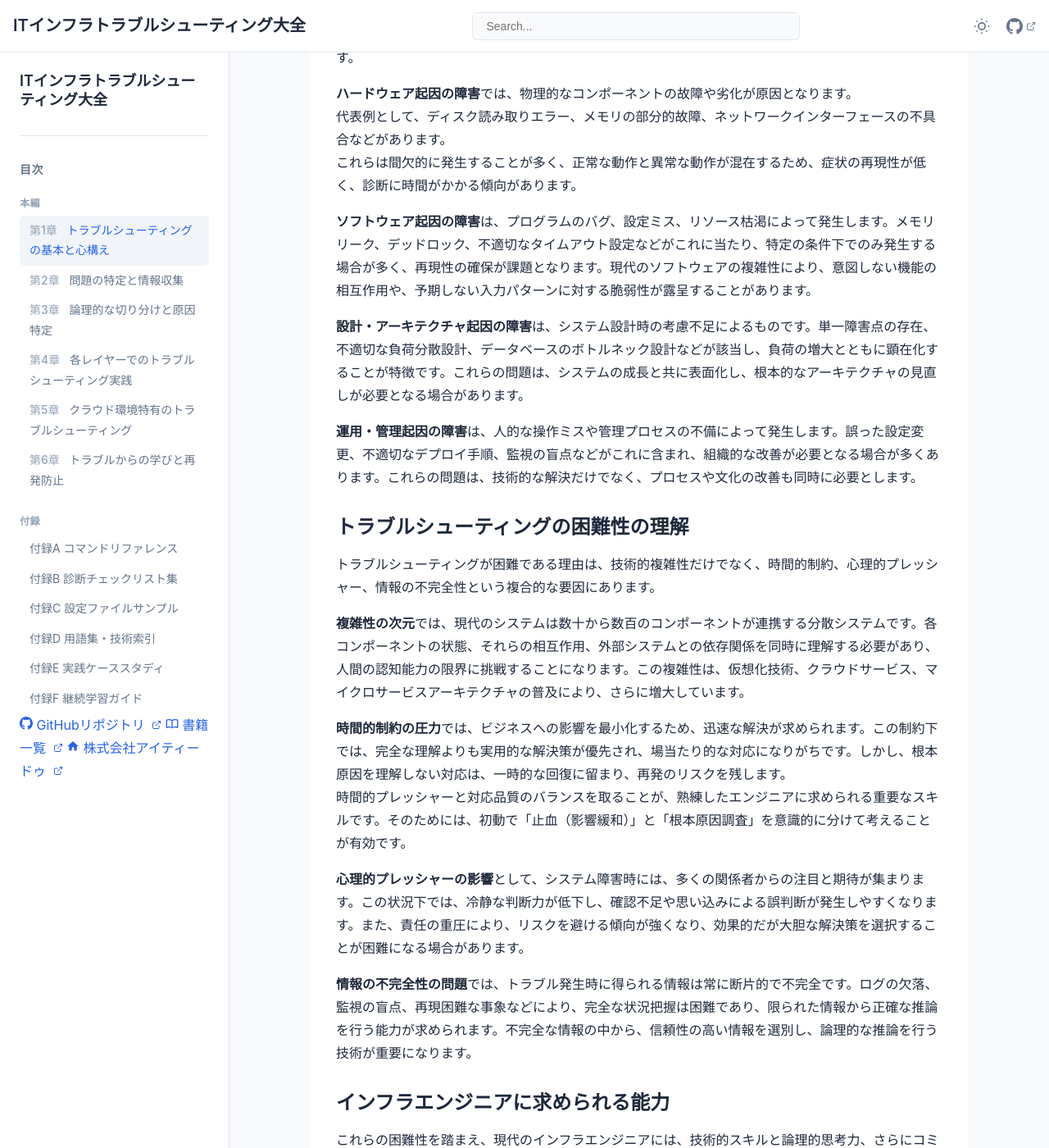
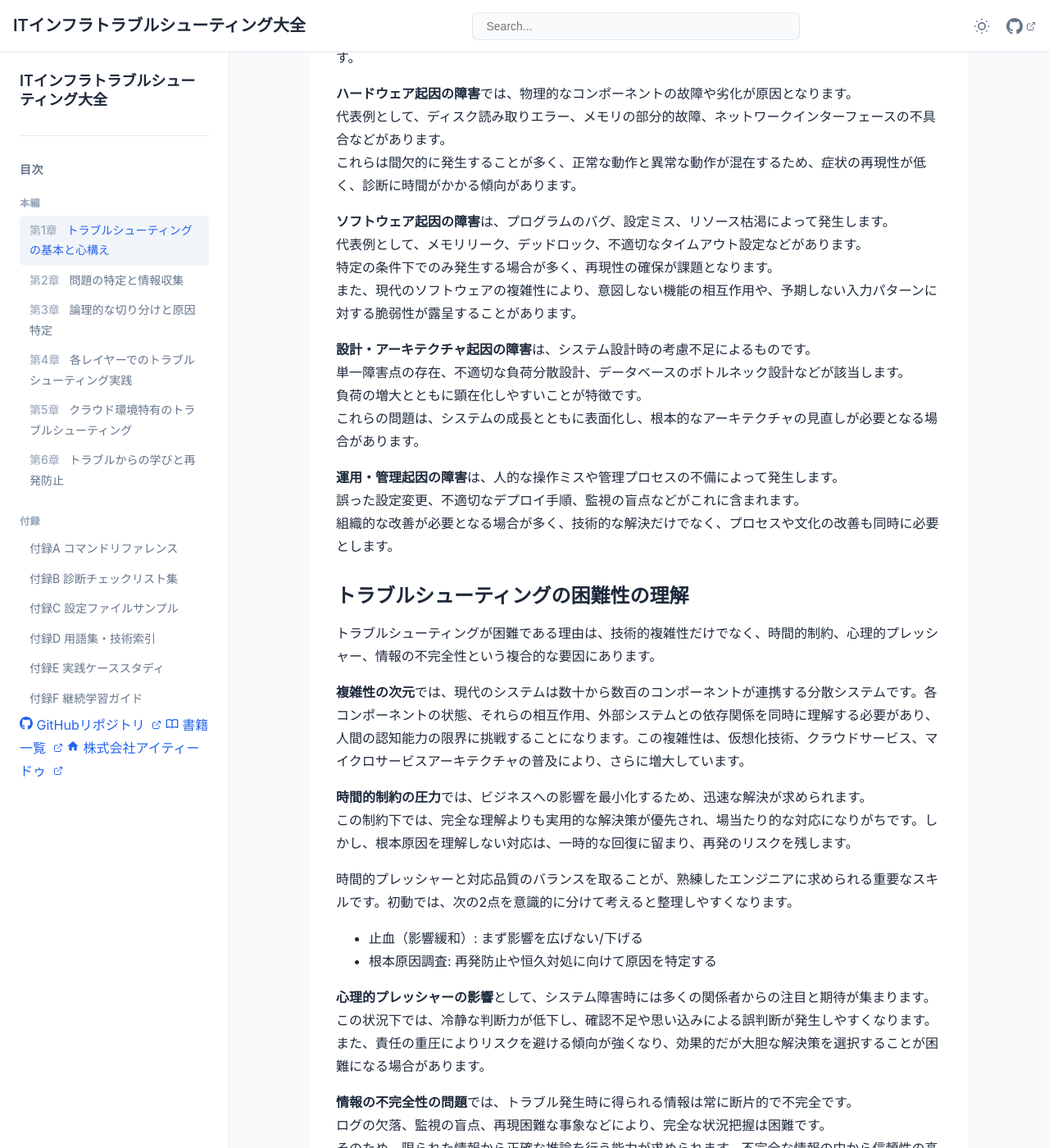
Before and after one commit to itdojp/IT-infra-troubleshooting-book, a Jekyll site: the page built from docs/src/chapter-chapter01/index.md, in a window 1280 px wide and 1400 px high, scrolled down 990 px. Shown: the whole window at 82% size. Built offline with Jekyll 4.4.1, drawn with Linux system fonts in a browser that asks for light colours; some of the changed text lies outside the part shown.

Commit message:
docs: improve ch1 readability and add template security notes (#78)

````diff
--- a/docs/src/chapter-chapter01/index.md
+++ b/docs/src/chapter-chapter01/index.md
@@ -31,11 +31,19 @@ order: 1
 代表例として、ディスク読み取りエラー、メモリの部分的故障、ネットワークインターフェースの不具合などがあります。
 これらは間欠的に発生することが多く、正常な動作と異常な動作が混在するため、症状の再現性が低く、診断に時間がかかる傾向があります。
 
-**ソフトウェア起因の障害**は、プログラムのバグ、設定ミス、リソース枯渇によって発生します。メモリリーク、デッドロック、不適切なタイムアウト設定などがこれに当たり、特定の条件下でのみ発生する場合が多く、再現性の確保が課題となります。現代のソフトウェアの複雑性により、意図しない機能の相互作用や、予期しない入力パターンに対する脆弱性が露呈することがあります。
+**ソフトウェア起因の障害**は、プログラムのバグ、設定ミス、リソース枯渇によって発生します。
+代表例として、メモリリーク、デッドロック、不適切なタイムアウト設定などがあります。
+特定の条件下でのみ発生する場合が多く、再現性の確保が課題となります。
+また、現代のソフトウェアの複雑性により、意図しない機能の相互作用や、予期しない入力パターンに対する脆弱性が露呈することがあります。
 
-**設計・アーキテクチャ起因の障害**は、システム設計時の考慮不足によるものです。単一障害点の存在、不適切な負荷分散設計、データベースのボトルネック設計などが該当し、負荷の増大とともに顕在化することが特徴です。これらの問題は、システムの成長と共に表面化し、根本的なアーキテクチャの見直しが必要となる場合があります。
+**設計・アーキテクチャ起因の障害**は、システム設計時の考慮不足によるものです。
+単一障害点の存在、不適切な負荷分散設計、データベースのボトルネック設計などが該当します。
+負荷の増大とともに顕在化しやすいことが特徴です。
+これらの問題は、システムの成長とともに表面化し、根本的なアーキテクチャの見直しが必要となる場合があります。
 
-**運用・管理起因の障害**は、人的な操作ミスや管理プロセスの不備によって発生します。誤った設定変更、不適切なデプロイ手順、監視の盲点などがこれに含まれ、組織的な改善が必要となる場合が多くあります。これらの問題は、技術的な解決だけでなく、プロセスや文化の改善も同時に必要とします。
+**運用・管理起因の障害**は、人的な操作ミスや管理プロセスの不備によって発生します。
+誤った設定変更、不適切なデプロイ手順、監視の盲点などがこれに含まれます。
+組織的な改善が必要となる場合が多く、技術的な解決だけでなく、プロセスや文化の改善も同時に必要とします。
 
 ### トラブルシューティングの困難性の理解
 
@@ -43,12 +51,21 @@ order: 1
 
 **複雑性の次元**では、現代のシステムは数十から数百のコンポーネントが連携する分散システムです。各コンポーネントの状態、それらの相互作用、外部システムとの依存関係を同時に理解する必要があり、人間の認知能力の限界に挑戦することになります。この複雑性は、仮想化技術、クラウドサービス、マイクロサービスアーキテクチャの普及により、さらに増大しています。
 
-**時間的制約の圧力**では、ビジネスへの影響を最小化するため、迅速な解決が求められます。この制約下では、完全な理解よりも実用的な解決策が優先され、場当たり的な対応になりがちです。しかし、根本原因を理解しない対応は、一時的な回復に留まり、再発のリスクを残します。
-時間的プレッシャーと対応品質のバランスを取ることが、熟練したエンジニアに求められる重要なスキルです。そのためには、初動で「止血（影響緩和）」と「根本原因調査」を意識的に分けて考えることが有効です。
+**時間的制約の圧力**では、ビジネスへの影響を最小化するため、迅速な解決が求められます。
+この制約下では、完全な理解よりも実用的な解決策が優先され、場当たり的な対応になりがちです。しかし、根本原因を理解しない対応は、一時的な回復に留まり、再発のリスクを残します。
 
-**心理的プレッシャーの影響**として、システム障害時には、多くの関係者からの注目と期待が集まります。この状況下では、冷静な判断力が低下し、確認不足や思い込みによる誤判断が発生しやすくなります。また、責任の重圧により、リスクを避ける傾向が強くなり、効果的だが大胆な解決策を選択することが困難になる場合があります。
+時間的プレッシャーと対応品質のバランスを取ることが、熟練したエンジニアに求められる重要なスキルです。初動では、次の2点を意識的に分けて考えると整理しやすくなります。
 
-**情報の不完全性の問題**では、トラブル発生時に得られる情報は常に断片的で不完全です。ログの欠落、監視の盲点、再現困難な事象などにより、完全な状況把握は困難であり、限られた情報から正確な推論を行う能力が求められます。不完全な情報の中から、信頼性の高い情報を選別し、論理的な推論を行う技術が重要になります。
+- 止血（影響緩和）: まず影響を広げない/下げる
+- 根本原因調査: 再発防止や恒久対処に向けて原因を特定する
+
+**心理的プレッシャーの影響**として、システム障害時には多くの関係者からの注目と期待が集まります。
+この状況下では、冷静な判断力が低下し、確認不足や思い込みによる誤判断が発生しやすくなります。
+また、責任の重圧によりリスクを避ける傾向が強くなり、効果的だが大胆な解決策を選択することが困難になる場合があります。
+
+**情報の不完全性の問題**では、トラブル発生時に得られる情報は常に断片的で不完全です。
+ログの欠落、監視の盲点、再現困難な事象などにより、完全な状況把握は困難です。
+そのため、限られた情報から正確な推論を行う能力が求められます。不完全な情報の中から信頼性の高い情報を選別し、論理的な推論を行う技術が重要になります。
 
 ### インフラエンジニアに求められる能力
 
@@ -69,7 +86,15 @@ order: 1
 
 軍事戦略から生まれたOODAループ（Observe、Orient、Decide、Act）は、トラブルシューティングにおいて極めて有効なフレームワークです。このサイクルは、不確実で変化する状況下での迅速な意思決定と行動を支援する構造化されたアプローチを提供します。
 
-**Observe（観察）フェーズ**では、システムの現状について可能な限り包括的な情報を収集します。単一の情報源に依存せず、ログ、メトリクス、アラート、ユーザー報告など、複数の観点からの情報を統合します。重要なのは、主観的な判断を避け、客観的な事実の収集に徹することです。観察の品質が、後続のすべてのプロセスの基盤となるため、この段階では時間をかけても確実な情報収集を行うことが重要です。
+**Observe（観察）フェーズ**では、システムの現状について可能な限り包括的な情報を収集します。単一の情報源に依存せず、たとえば次のような情報を組み合わせます。
+
+- ログ
+- メトリクス
+- アラート
+- ユーザー報告
+- 直前の変更履歴（デプロイ/設定変更 など）
+
+重要なのは、主観的な判断を避け、客観的な事実の収集に徹することです。観察の品質が後続のプロセスの基盤となるため、この段階では時間をかけても確実な情報収集を行うことが重要です。
 
 **Orient（状況認識）フェーズ**では、収集した情報を文脈に位置づけ、現在の状況を理解します。システムアーキテクチャ、正常時の動作パターン、最近の変更履歴などの背景知識と、観察した事実を組み合わせて状況を解釈します。このフェーズでは、複数の解釈の可能性を検討し、不確実性を明示的に認識することが重要です。状況認識の誤りは、後続の判断と行動に連鎖的な影響を与えるため、慎重な分析が求められます。
 
--- a/docs/src/chapter-chapter06/index.md
+++ b/docs/src/chapter-chapter06/index.md
@@ -48,6 +48,8 @@ order: 6
 | 16:30 | 対策実施 | エンジニアA,B | ロールバック実行 |
 | 16:45 | 復旧確認 | チーム全体 | サービス正常動作確認 |
 ```
+
+注: このテンプレートを実運用のインシデントレポートに利用する場合は、ログや識別子などに機密情報/個人情報が含まれ得ます。公開範囲やマスキング方針は、自組織の情報セキュリティポリシーに従って調整してください。
 
 ### 役割分担（最小構成の例）
 
@@ -172,6 +174,8 @@ Root Cause Analysis（RCA）テンプレート：
 - [ ] 性能工学スキルの育成
 - [ ] 予防的監視システムの高度化
 ```
+
+注: RCA は共有範囲（社内共有/対外説明など）により、記載レベルや表現の調整が必要になります。責任追及ではなく、再発防止につながる事実と改善アクションに焦点を当てて記述してください。
 
 **システミック分析の実践**では、システム全体の相互作用を考慮した分析を行います。
 
````
